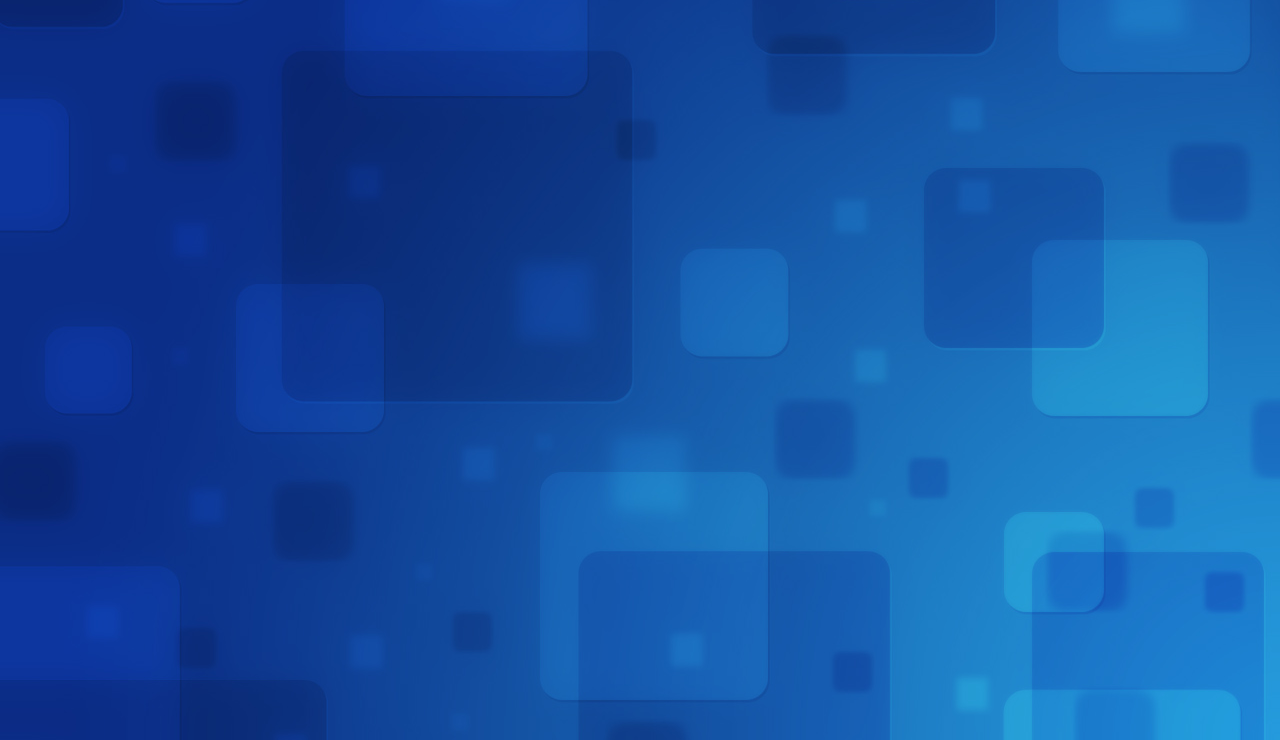
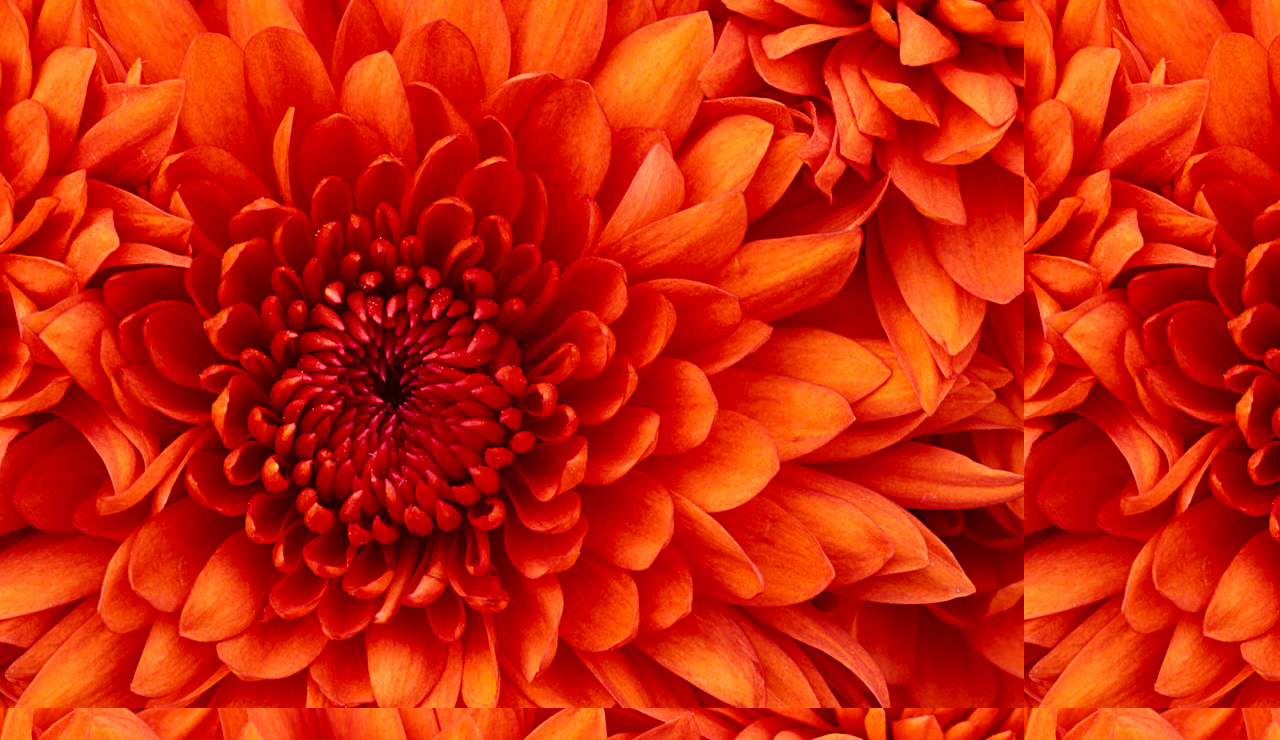
Before and after one commit to satishbhaskar/myjenkins, a plain HTML site: page devops/index.html in a window 1280 px wide. Shown: the part 60-800 px from the top of the page. Drawn offline with Linux system fonts and the light colour scheme.

Commit message:
with httpd 2

```diff
--- a/devops/index.html
+++ b/devops/index.html
@@ -1,6 +1,6 @@
 <html>
 <title>Jenkins Final Website</title>
 <h1>My First Jenkin using git in httpd Docker</h1>
-<body background="images/1.jpg">
+<body background="images/3.jpg">
 </body>
 </html>
```
Also changed, not shown: devops/images/2.jpg (added), devops/images/3.jpg (added), devops/images/4.jpg (added), devops/images/Hydrangeas.jpg (added), devops/images/Koala.jpg (added), devops/images/Lighthouse.jpg (added), devops/images/Penguins.jpg (added), devops/images/Tulips.jpg (added), devops/images/dashingDianthusPlant.jpg (added).
